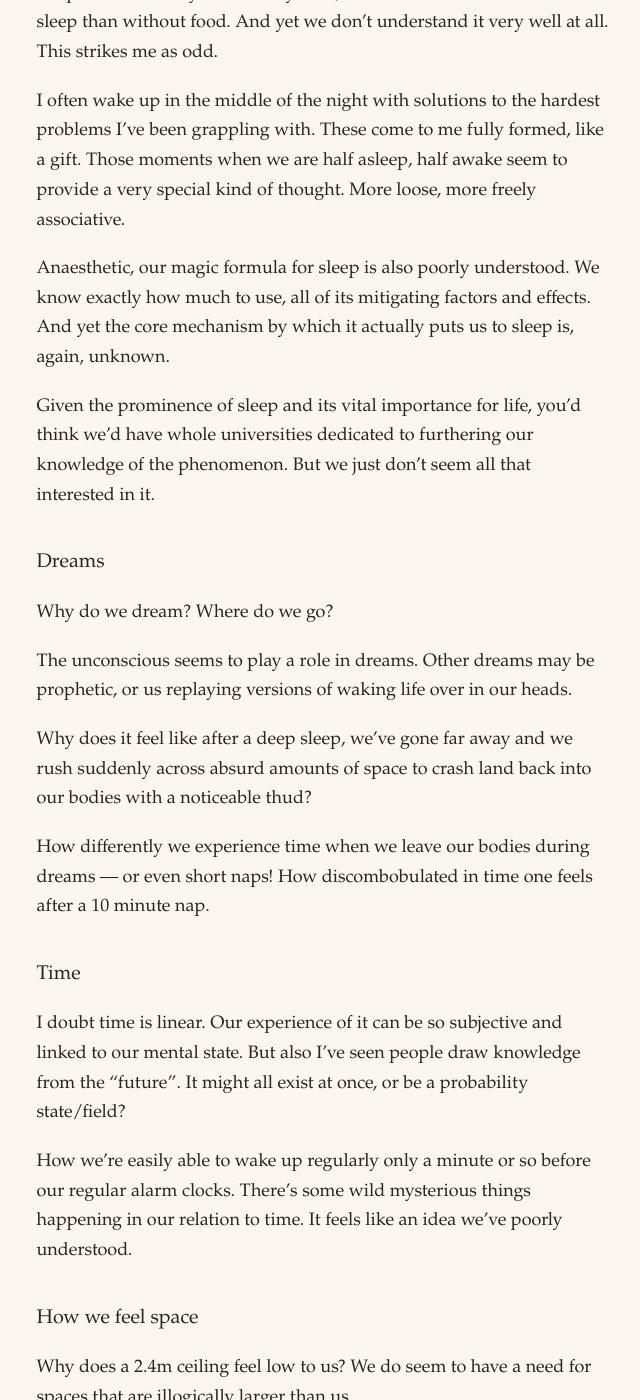
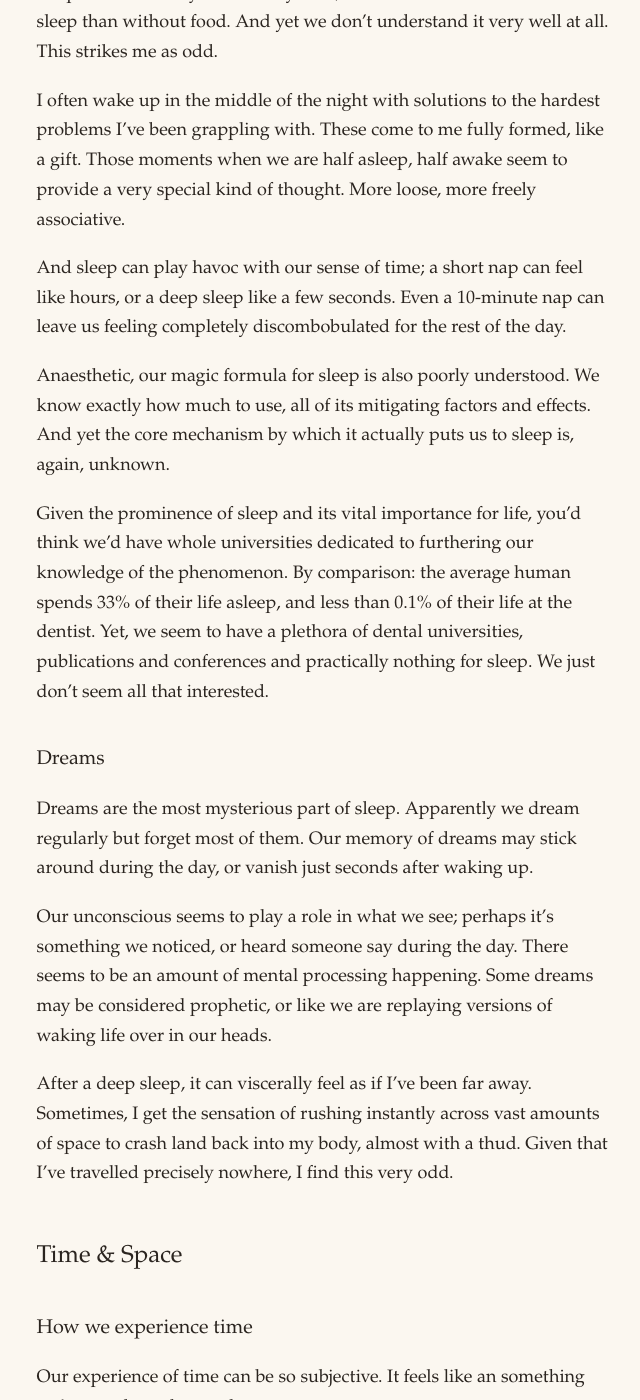
Before and after one commit to OliverEGreen/OliverEGreen.github.io, a Jekyll site: the page built from _posts/2026-04-27-mysteries-and-magics.md, in a window 1280 px wide and 1400 px high, scrolled down 3026 px. Shown: the whole window, without its empty margins (315-955 px from the left). Built offline with Jekyll 4.4.1, drawn with Linux system fonts in a browser that asks for light colours; some of the changed text lies outside the part shown.

Commit message:
Minor corrections, work on magic article

```diff
--- a/_posts/2026-04-27-mysteries-and-magics.md
+++ b/_posts/2026-04-27-mysteries-and-magics.md
@@ -53,25 +53,35 @@
 
 I often wake up in the middle of the night with solutions to the hardest problems I've been grappling with. These come to me fully formed, like a gift. Those moments when we are half asleep, half awake seem to provide a very special kind of thought. More loose, more freely associative.
 
+And sleep can play havoc with our sense of time; a short nap can feel like hours, or a deep sleep like a few seconds. Even a 10-minute nap can leave us feeling completely discombobulated for the rest of the day.
+
 Anaesthetic, our magic formula for sleep is also poorly understood. We know exactly how much to use, all of its mitigating factors and effects. And yet the core mechanism by which it actually puts us to sleep is, again, unknown.
 
-Given the prominence of sleep and its vital importance for life, you'd think we'd have whole universities dedicated to furthering our knowledge of the phenomenon. But we just don't seem all that interested in it.
+Given the prominence of sleep and its vital importance for life, you'd think we'd have whole universities dedicated to furthering our knowledge of the phenomenon. By comparison: the average human spends 33% of their life asleep, and less than 0.1% of their life at the dentist. Yet, we seem to have a plethora of dental universities, publications and conferences and practically nothing for sleep. We just don't seem all that interested.
 
 ### Dreams
 
-Why do we dream? Where do we go?
+Dreams are the most mysterious part of sleep. Apparently we dream regularly but forget most of them. Our memory of dreams may stick around during the day, or vanish just seconds after waking up.
 
-The unconscious seems to play a role in dreams. Other dreams may be prophetic, or us replaying versions of waking life over in our heads.
+Our unconscious seems to play a role in what we see; perhaps it's something we noticed, or heard someone say during the day. There seems to be an amount of mental processing happening. Some dreams may be considered prophetic, or like we are replaying versions of waking life over in our heads.
 
-Why does it feel like after a deep sleep, we've gone far away and we rush suddenly across absurd amounts of space to crash land back into our bodies with a noticeable thud?
+After a deep sleep, it can viscerally feel as if I've been far away. Sometimes, I get the sensation of rushing instantly across vast amounts of space to crash land back into my body, almost with a thud. Given that I've travelled precisely nowhere, I find this very odd.
 
-How differently we experience time when we leave our bodies during dreams — or even short naps! How discombobulated in time one feels after a 10 minute nap.
+## Time & Space
 
-### Time
+### How we experience time
 
-I doubt time is linear. Our experience of it can be so subjective and linked to our mental state. But also I've seen people draw knowledge from the "future". It might all exist at once, or be a probability state/field?
+Our experience of time can be so subjective. It feels like an something we've poorly understood.
 
-How we're easily able to wake up regularly only a minute or so before our regular alarm clocks. There's some wild mysterious things happening in our relation to time. It feels like an idea we've poorly understood.
+It is clearly linked somewhat to our mental state – we all know that time flies when we're having fun, yet drags to a near-standstill during harder times. The phase of life we are in also seems to play a role, as does novelty. A year as a child lasts forever, as does a full day in an exotic location.
+
+Other forms of life seem to experience time at different speeds to us. Their respiration, heartbeats and reaction speed all seem to be noticeably faster or slower than ours. Generally speaking, smaller life seems to live faster: birds, rodents and insects.
+
+We also seem to have an internal clock with surprisngly high precision. Most of us know what it's like to regularly wake up just moments before an alarm we've set. It's as if we know.
+
+My gut feeling is that time might all exist at once, already predetermined. Like a record we've put on and are experiencing in real-time and forward motion. We're discovering it in real-time. It may be predetermined, yet we still don't know what's coming next.
+
+Like with anaesthesia, we might not fully grasp the nature of time, but we're able to make jolly good use of it. Our atomic clocks are accurate enough to let us calculate the synchronisation of satellies, despite relativistic effects. It's incredibly  impressive.
 
 ### How we feel space
 
```
Also changed, not shown: _posts/2026-04-27-AI-and-the-Age-of-Aquarius.md (+3 -3 lines).
